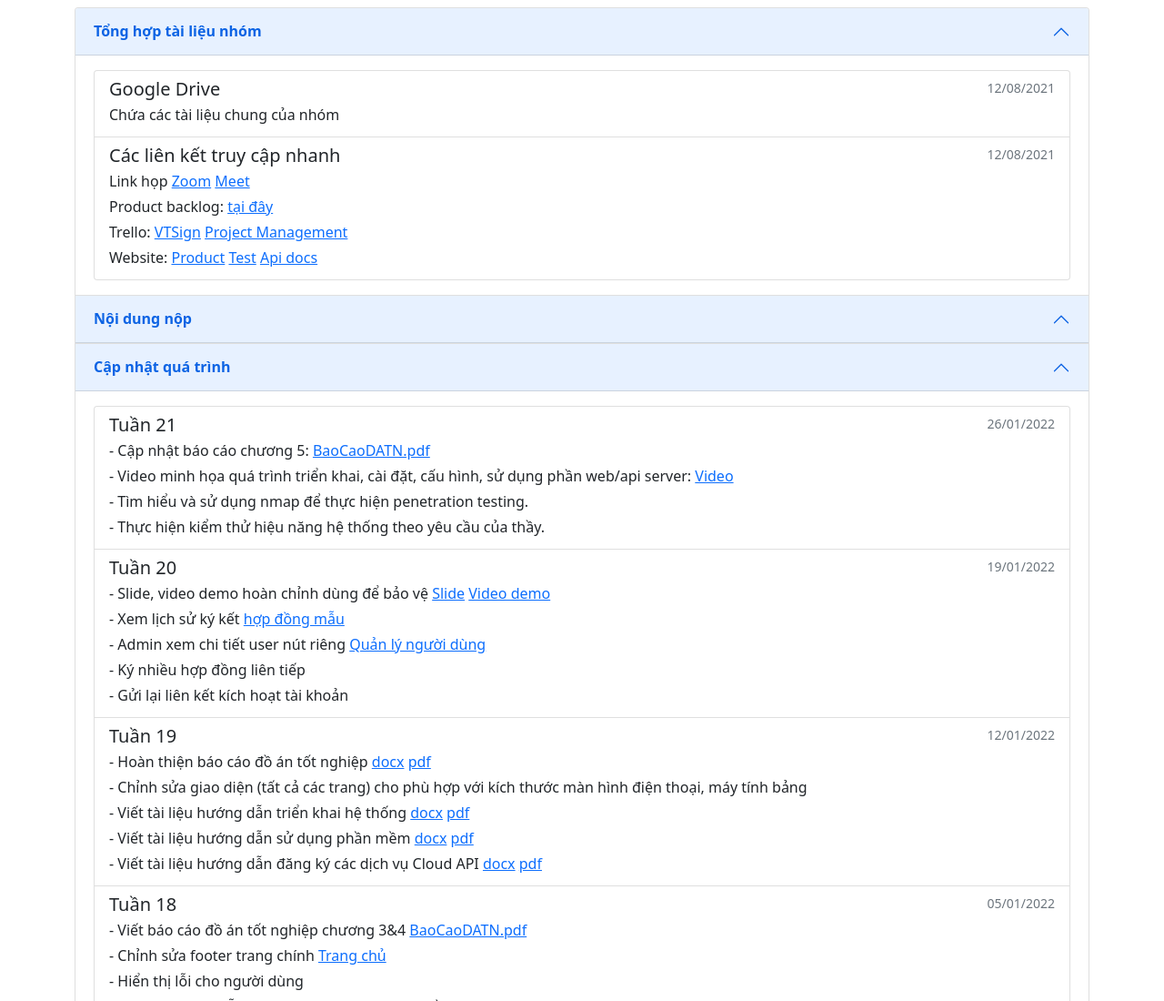
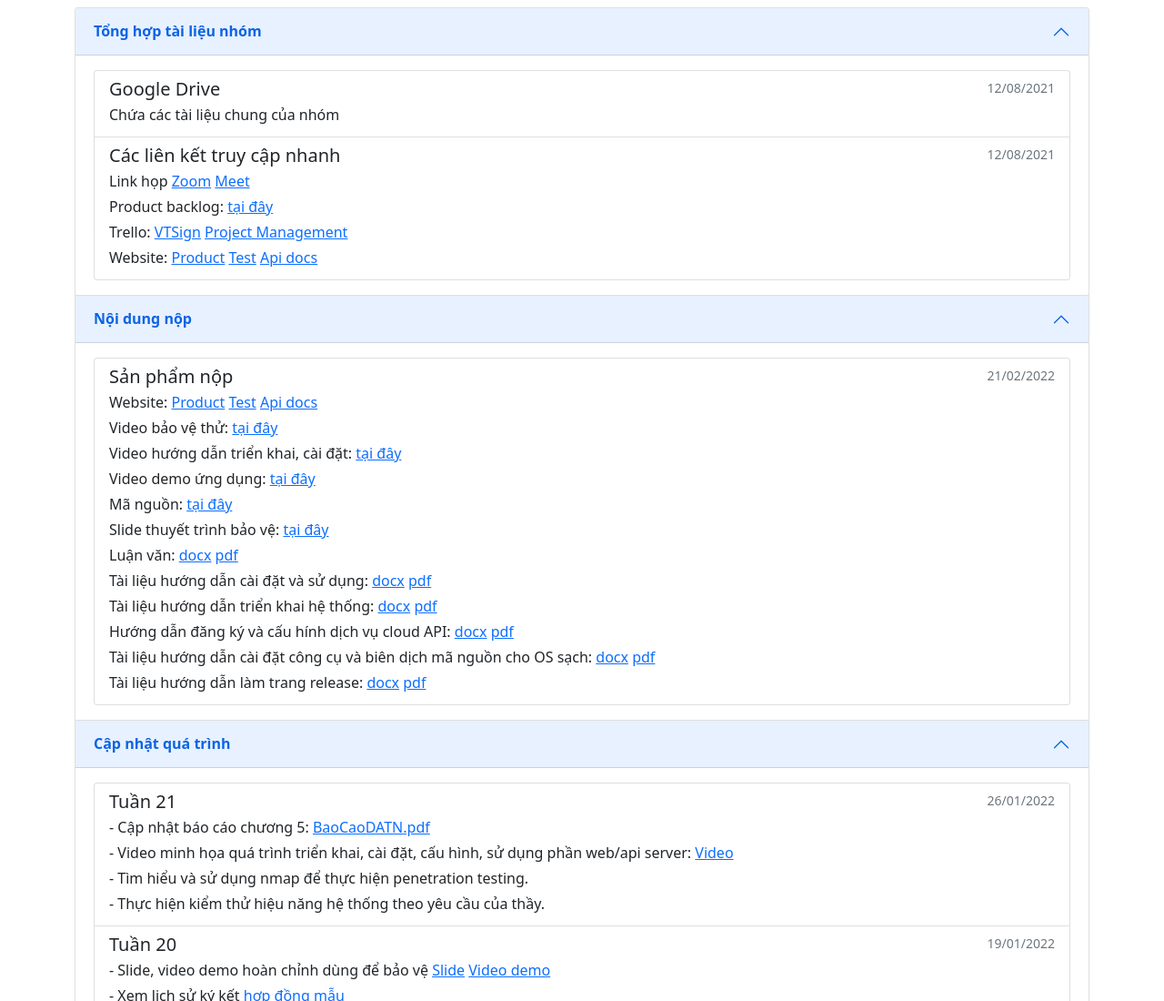
Before and after one commit to vtsign/vtsign.github.io, a plain HTML site: page index.html in a window 1280 px wide. Shown: the top 1100 px of the page at 91% size. Drawn offline with nearby package versions, Linux system fonts and the light colour scheme.

Commit message:
update final

```diff
--- a/index.html
+++ b/index.html
@@ -63,14 +63,86 @@
         <div class="accordion-item">
           <h2 class="accordion-header" id="panelsStayOpen-headingTwo">
             <button class="accordion-button" type="button" data-bs-toggle="collapse"
-              data-bs-target="#panelsStayOpen-collapseTwo" aria-expanded="false"
+              data-bs-target="#panelsStayOpen-collapseTwo" aria-expanded="true"
               aria-controls="panelsStayOpen-collapseTwo">
               <b>Nội dung nộp</b>
             </button>
           </h2>
-          <div id="panelsStayOpen-collapseTwo" class="accordion-collapse collapse"
+          <div id="panelsStayOpen-collapseTwo" class="accordion-collapse collapse show"
             aria-labelledby="panelsStayOpen-headingTwo">
-            <div class="accordion-body">Đang cập nhật...</div>
+            <div class="accordion-body">
+              <div class="list-group">
+                <div class="list-group-item list-group-item-action">
+                  <div class="d-flex w-100 justify-content-between">
+                    <h5 class="mb-1">Sản phẩm nộp</h5>
+                    <small class="text-muted">21/02/2022</small>
+                  </div>
+                  <p class="mb-1">
+                    Website: <a href="https://vtsign.tech/">Product</a> <a href="https://test.vtsign.tech/">Test</a>
+                    <a href="https://api.vtsign.tech/api-docs">Api docs</a>
+                  </p>
+                  <p class="mb-1">Video bảo vệ thử: <a
+                    href="https://youtu.be/vD7UZ6CK2RY">tại
+                    đây</a>
+                  </p>
+                  <p class="mb-1">Video hướng dẫn triển khai, cài đặt: <a
+                    href="https://drive.google.com/file/d/1UWyhT-HlasH-vJRva0EbY5kSU_EPrt4T/view?usp=sharing">tại
+                    đây</a>
+                  </p>
+                  <p class="mb-1">Video demo ứng dụng: <a
+                    href="https://drive.google.com/file/d/1rOuoL1jFEK01kWrxfJMLPmNk9eoRvJRe/view?usp=sharing">tại
+                    đây</a>
+                  </p>
+                  <p class="mb-1">Mã nguồn: <a
+                    href="https://drive.google.com/drive/u/1/folders/1ZVjJ4wp6DOWdZLbdOdw_kvyTVLw_zmiX">tại
+                    đây</a>
+                  </p>
+                  <p class="mb-1">Slide thuyết trình bảo vệ: <a
+                    href="https://docs.google.com/presentation/d/14ZHBW30rc7y7h0-KnNDa44NpNRjQg6rg/edit?usp=sharing&ouid=106306055031389414050&rtpof=true&sd=true">tại
+                    đây</a>
+                  </p>
+                  <p class="mb-1">Luận văn:
+                    <a
+                    href="https://drive.google.com/drive/folders/1b4Cg9_2y-vIaPY1KPw4b_GyXux50PBQE?usp=sharing">docx</a>
+                    <a
+                    href="https://drive.google.com/drive/folders/1SGFBsmLfOmOvCFE2-SmTYBRZOgaj3nxB?usp=sharing">pdf</a>
+                  </p>
+                  <p class="mb-1">Tài liệu hướng dẫn cài đặt và sử dụng:
+                    <a
+                    href="https://docs.google.com/document/d/1yiV7nXofXPFT8pn6vtkptitNqW17txuH/edit?usp=sharing&ouid=106306055031389414050&rtpof=true&sd=true">docx</a>
+                    <a
+                    href="https://drive.google.com/file/d/1B6poeUWHqqE-MdiFCq1oNt6PckroguSH/view?usp=sharing">pdf</a>
+                  </p>
+
+                  <p class="mb-1">Tài liệu hướng dẫn triển khai hệ thống:
+                    <a
+                    href="https://docs.google.com/document/d/1k9Q0M-5pRiG8ayWL_TRetL-bs5RSebNv/edit?usp=sharing&ouid=106306055031389414050&rtpof=true&sd=true">docx</a>
+                    <a
+                    href="https://drive.google.com/file/d/16-ZGXyGVsOgUO_Q_934h9ArBKRD29nsF/view?usp=sharing">pdf</a>
+                  </p>
+
+                  <p class="mb-1">Hướng dẫn đăng ký và cấu hính dịch vụ cloud API:
+                    <a
+                    href="https://docs.google.com/document/d/1hO_ZPDJ1AafpJe7uM9oyWO3ouT1lsuNv/edit?usp=sharing&ouid=106306055031389414050&rtpof=true&sd=true">docx</a>
+                    <a
+                    href="https://drive.google.com/file/d/1-byXnRgkJAJPzxzXT-ZY9uaCwys7sjDu/view?usp=sharing">pdf</a>
+                  </p>
+
+                  <p class="mb-1">Tài liệu hướng dẫn cài đặt công cụ và biên dịch mã nguồn cho OS sạch:
+                    <a
+                    href="https://docs.google.com/document/d/1wpLbax4Pq7Wy7qSb12ZS0TyzAage_yb8/edit?usp=sharing&ouid=106306055031389414050&rtpof=true&sd=true">docx</a>
+                    <a
+                    href="https://drive.google.com/file/d/14vyX2T_af1_lyI1NDc4pkUR85O06vJK9/view?usp=sharing">pdf</a>
+                  </p>
+                  <p class="mb-1">Tài liệu hướng dẫn làm trang release:
+                    <a
+                    href="https://docs.google.com/document/d/1hj_TshDxngXDgGGiGbABtk1mztsWhDkD/edit?usp=sharing&ouid=106306055031389414050&rtpof=true&sd=true">docx</a>
+                    <a
+                    href="https://drive.google.com/file/d/1TSWojv71d1Q0vvhNrmKYBQUlcduD3q2v/view?usp=sharing">pdf</a>
+                  </p>
+                </div>
+              </div>
+            </div>
           </div>
         </div>
         <div class="accordion-item">
```
